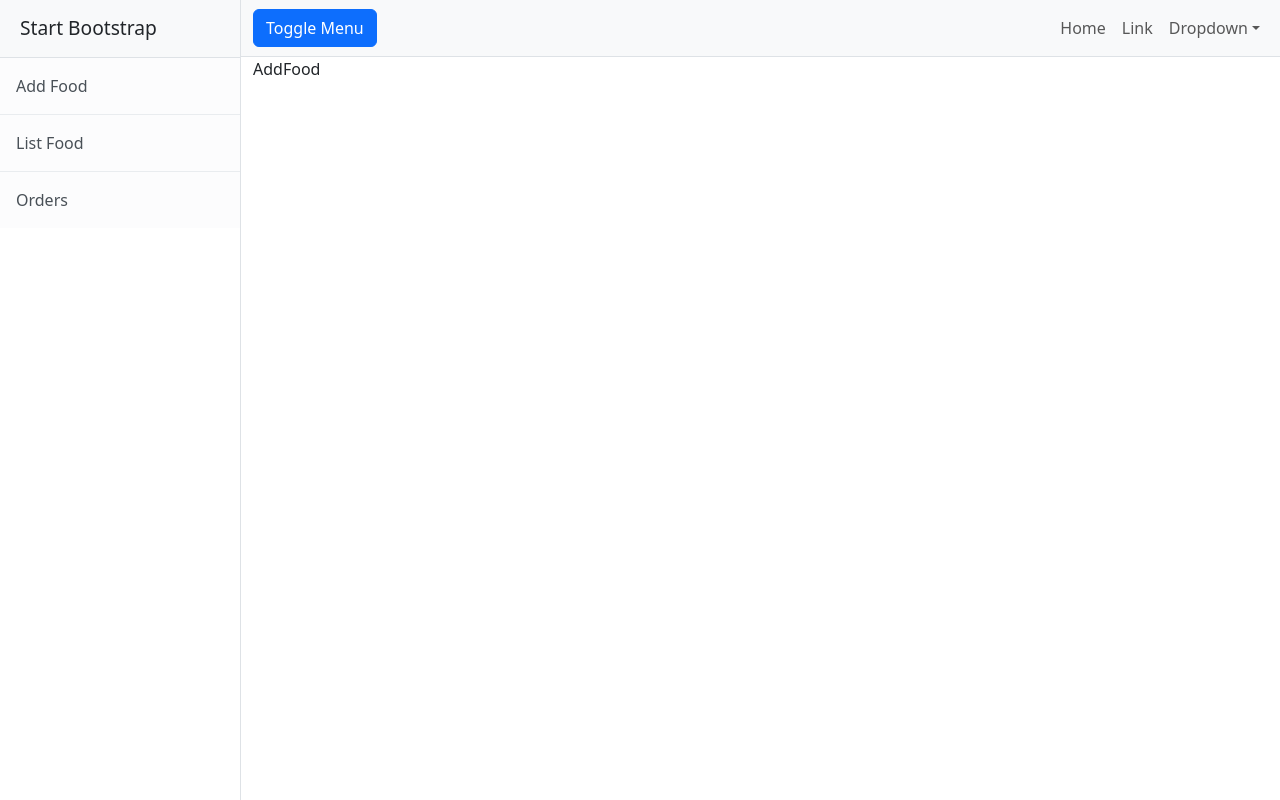
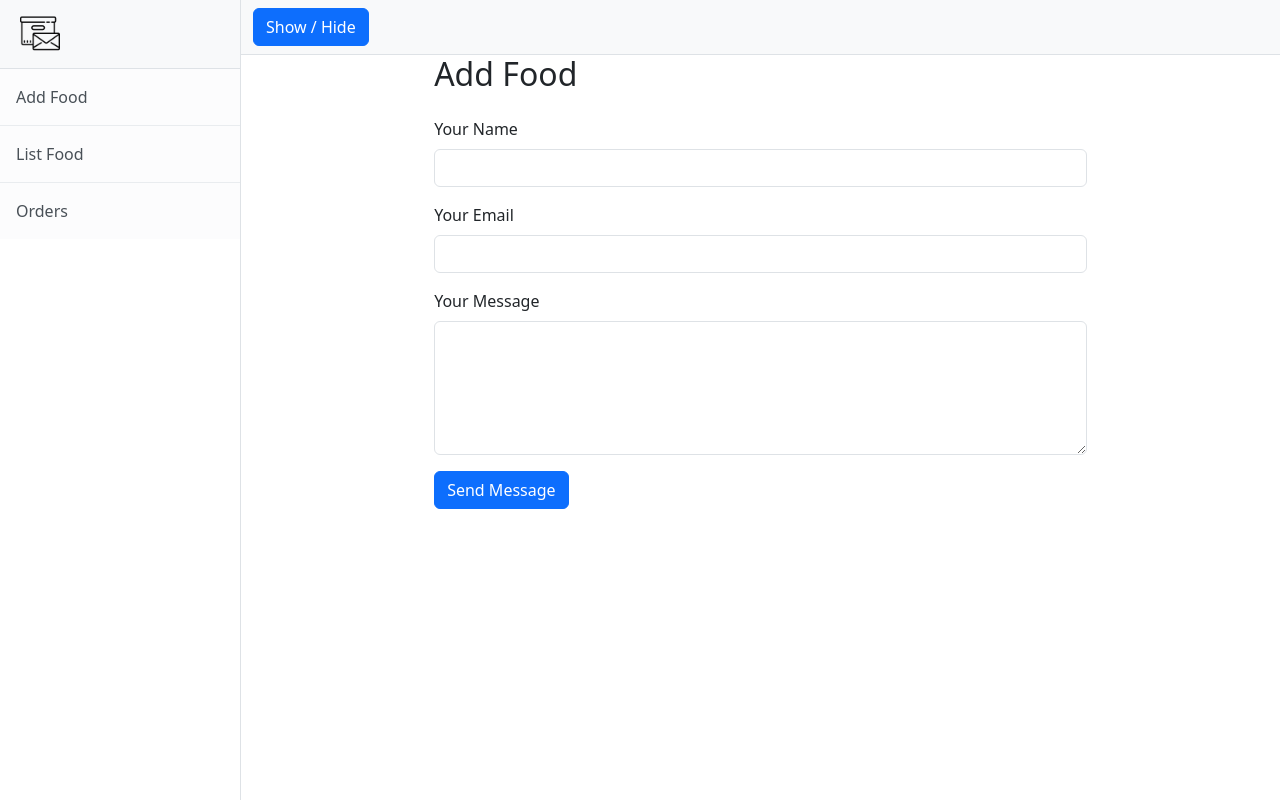
Before and after one commit to ThanDK/thana, a React (Vite) app in the folder adminpanel/: page /add in a window 1280 px wide. Built offline with nearby package versions, Linux system fonts and the light colour scheme.

Commit message:
configAF 1.0

```diff
--- a/adminpanel/src/App.jsx
+++ b/adminpanel/src/App.jsx
@@ -1,33 +1,35 @@
-import React from 'react'
-import { Route, Routes } from 'react-router-dom'
-import AddFood from './pages/AddFood/AddFood'
-import ListFood from './pages/ListFood/ListFood'
-import Orders from './pages/Orders/Orders'
-import Sidebar from './components/sidebar/Sidebar'
-import Menubar from './components/Menubar/Menubar'
+// App.jsx
+import React, { useState } from 'react';     // ← เพิ่ม useState
+import { Route, Routes } from 'react-router-dom';
+import AddFood   from './pages/AddFood/AddFood';
+import ListFood  from './pages/ListFood/ListFood';
+import Orders    from './pages/Orders/Orders';
+import Sidebar   from './components/sidebar/Sidebar';
+import Menubar   from './components/Menubar/Menubar';
 
 const App = () => {
+  const [sidebarVisible, setSidebarVisible] = useState(true);  // ← เปลี่ยนชื่อให้ตรง
+
+  const toggleSidebar = () => {
+    setSidebarVisible(!sidebarVisible);
+  }
+
   return (
     <div className="d-flex" id="wrapper">
-
-            <Sidebar />
-
-
+      <Sidebar sidebarVisible={sidebarVisible} />      {/* ← ชื่อ prop ตรงกัน */}
       <div id="page-content-wrapper">
-
-                <Menubar />
-
+        <Menubar toggleSidebar={toggleSidebar} />
         <div className="container-fluid">
           <Routes>
-                        <Route path='/add' element={<AddFood />} />
-                        <Route path='/list' element={<ListFood />} />
-                        <Route path='/orders' element={<Orders />} />
-                        <Route path='/' element={<ListFood />} />
+            <Route path="/add"    element={<AddFood />} />
+            <Route path="/list"   element={<ListFood />} />
+            <Route path="/orders" element={<Orders />} />
+            <Route path="/"       element={<ListFood />} />
           </Routes>
         </div>
       </div>
     </div>
-  )
+  );
 }
 
-export default App
+export default App;
--- a/adminpanel/src/assets/assets.js
+++ b/adminpanel/src/assets/assets.js
@@ -2,8 +2,8 @@ import logo from './Paccel.png';
 import parcel from './Paccel.png';
 import upload from './Paccel.png';
 
-export const assets =[
+export const assets = {
     logo,
     parcel,
     upload
-];
+};
--- a/adminpanel/src/components/Menubar/Menubar.jsx
+++ b/adminpanel/src/components/Menubar/Menubar.jsx
@@ -1,26 +1,11 @@
 import React from 'react';
 
-const Menubar = () => {
+const Menubar = ({toggleSidebar}) => {
   return (
         <nav className="navbar navbar-expand-lg navbar-light bg-light border-bottom">
         <div className="container-fluid">
-            <button className="btn btn-primary" id="sidebarToggle">Toggle Menu</button>
-            <button className="navbar-toggler" type="button" data-bs-toggle="collapse" data-bs-target="#navbarSupportedContent" aria-controls="navbarSupportedContent" aria-expanded="false" aria-label="Toggle navigation"><span className="navbar-toggler-icon"></span></button>
-            <div className="collapse navbar-collapse" id="navbarSupportedContent">
-                <ul className="navbar-nav ms-auto mt-2 mt-lg-0">
-                    <li className="nav-item active"><a className="nav-link" href="#!">Home</a></li>
-                    <li className="nav-item"><a className="nav-link" href="#!">Link</a></li>
-                    <li className="nav-item dropdown">
-                        <a className="nav-link dropdown-toggle" id="navbarDropdown" href="#" role="button" data-bs-toggle="dropdown" aria-haspopup="true" aria-expanded="false">Dropdown</a>
-                        <div className="dropdown-menu dropdown-menu-end" aria-labelledby="navbarDropdown">
-                            <a className="dropdown-item" href="#!">Action</a>
-                            <a className="dropdown-item" href="#!">Another action</a>
-                            <div className="dropdown-divider"></div>
-                            <a className="dropdown-item" href="#!">Something else here</a>
-                        </div>
-                    </li>
-                </ul>
-            </div>
+            <button className="btn btn-primary" id="sidebarToggle" onClick={toggleSidebar}>Show / Hide</button>
+
         </div>
     </nav>
   )
--- a/adminpanel/src/components/sidebar/Sidebar.jsx
+++ b/adminpanel/src/components/sidebar/Sidebar.jsx
@@ -1,10 +1,12 @@
 import React from 'react';
 import { Link } from 'react-router-dom';
-
-const Sidebar = () => {
+import {assets} from '../../assets/assets';
+const Sidebar = ({sidebarVisible}) => {
   return (
-    <div className="border-end bg-white" id="sidebar-wrapper">
-        <div className="sidebar-heading border-bottom bg-light">Start Bootstrap</div>
+    <div className={`border-end bg-white ${sidebarVisible ? '' : 'd-none'}`} id="sidebar-wrapper">
+        <div className="sidebar-heading border-bottom bg-light">
+          <img src={assets.logo} alt="" height={40} width={40}/>
+        </div>
         <div className="list-group list-group-flush">
             <Link className="list-group-item list-group-item-action list-group-item-light p-3" to="/add">Add Food</Link>
             <Link className="list-group-item list-group-item-action list-group-item-light p-3" to="/list">List Food</Link>
--- a/adminpanel/src/pages/AddFood/AddFood.jsx
+++ b/adminpanel/src/pages/AddFood/AddFood.jsx
@@ -2,7 +2,30 @@ import React from 'react';
 
 const AddFood = () => {
   return (
-    <div>AddFood</div>
+    <div className="container ">
+      <div className="row justify-content-center">
+        <div className="col-md-8">
+          <div className="contact-form">
+            <h2 className="mb-4">Add Food</h2>
+            <form>
+              <div className="mb-3">
+                <label for="name" className="form-label">Your Name</label>
+                <input type="text" className="form-control" id="name" required/>
+              </div>
+              <div className="mb-3">
+                <label for="email" className="form-label">Your Email</label>
+                <input type="email" className="form-control" id="email" required/>
+              </div>
+              <div className="mb-3">
+                <label for="message" className="form-label">Your Message</label>
+                <textarea className="form-control" id="message" rows="5" required></textarea>
+              </div>
+              <button type="submit" className="btn btn-primary">Send Message</button>
+            </form>
+          </div>
+        </div>
+      </div>
+    </div>
   )
 }
 
```
Lines whose indentation alone changed are shown as unchanged.
